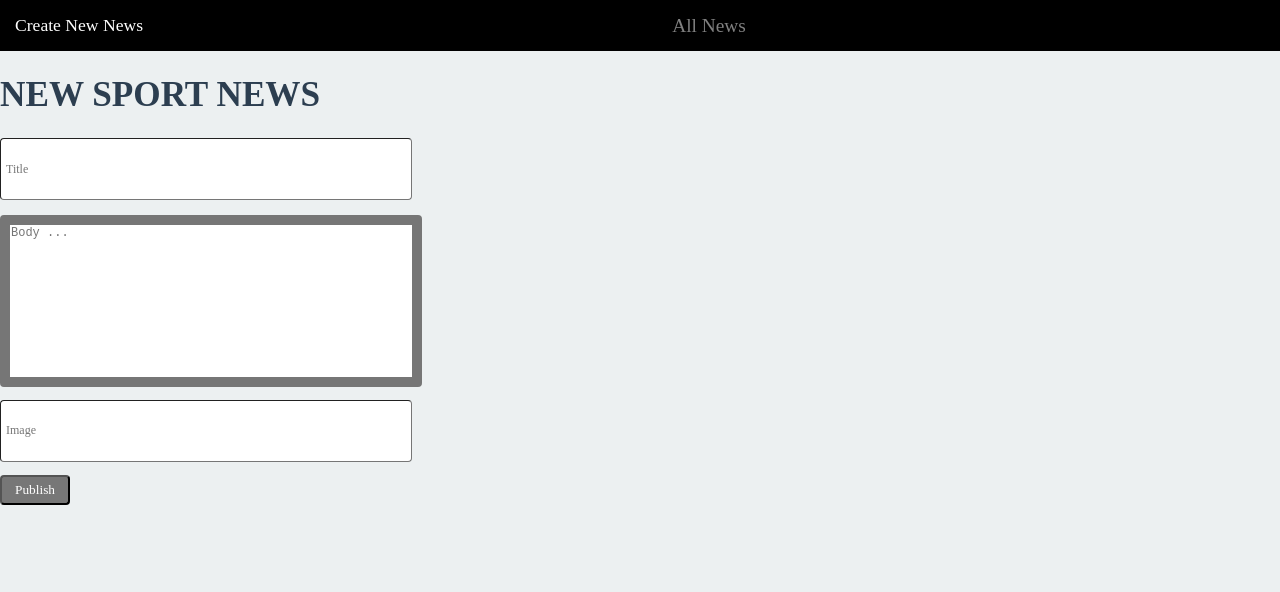
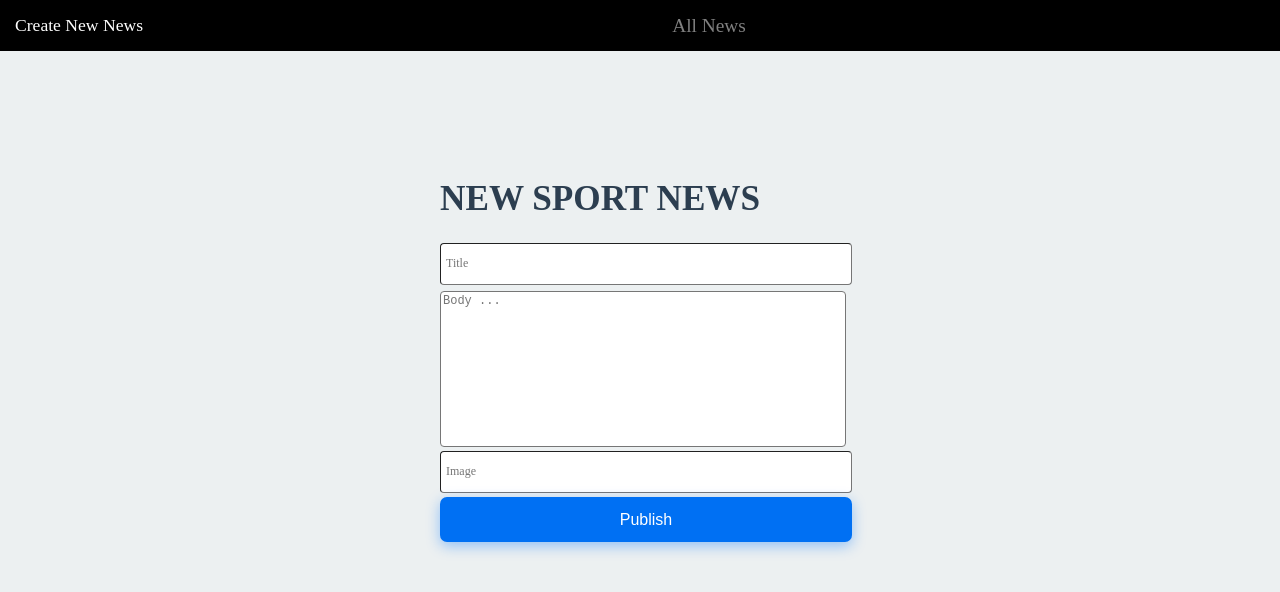
Before and after one commit to Ahmedhenchiri/SPORT-NEWS-CRUD, a React (Create React App) app in the folder client/sport-news/: page / in a window 1280 px wide. Both pictures are taken after a click on the element "Create New News". Shown: the top 592 px of the page. Built offline with nearby package versions, Linux system fonts and the light colour scheme; no server answers; a web font is replaced by a local one.

Commit message:
fix style

```diff
--- a/client/sport-news/src/App.css
+++ b/client/sport-news/src/App.css
@@ -59,10 +59,10 @@ form textarea {
 
 .post {
   width:400px;
-  font-size: 12px;
+  /* font-size: 12px;
   padding: 1px;
   border-radius: 4px;
-  border-width: 10px;
+  border-width: 10px; */
   margin-bottom: 1%;
 }
 
@@ -128,7 +128,7 @@ form textarea {
 
 .search {
   width: 200px;
-  height:50px;
+  height:30px;
   border-radius: 4px;
   border-width: 0px;
   font-family: "Francois One";
@@ -212,3 +212,10 @@ form textarea {
 
 
 }
+.container
+{
+  width: 400px;
+  margin-left: auto;
+  margin-right: auto;
+  margin-top: 10%;
+}
--- a/client/sport-news/src/componets/CreateNews.jsx
+++ b/client/sport-news/src/componets/CreateNews.jsx
@@ -45,7 +45,7 @@ const CreateNews =()=>{
         />
 
         <input
-          className="btn btn-secondary searchButton"
+          className="button"
           type="button"
           value="Publish"
           onClick={() => {
```
